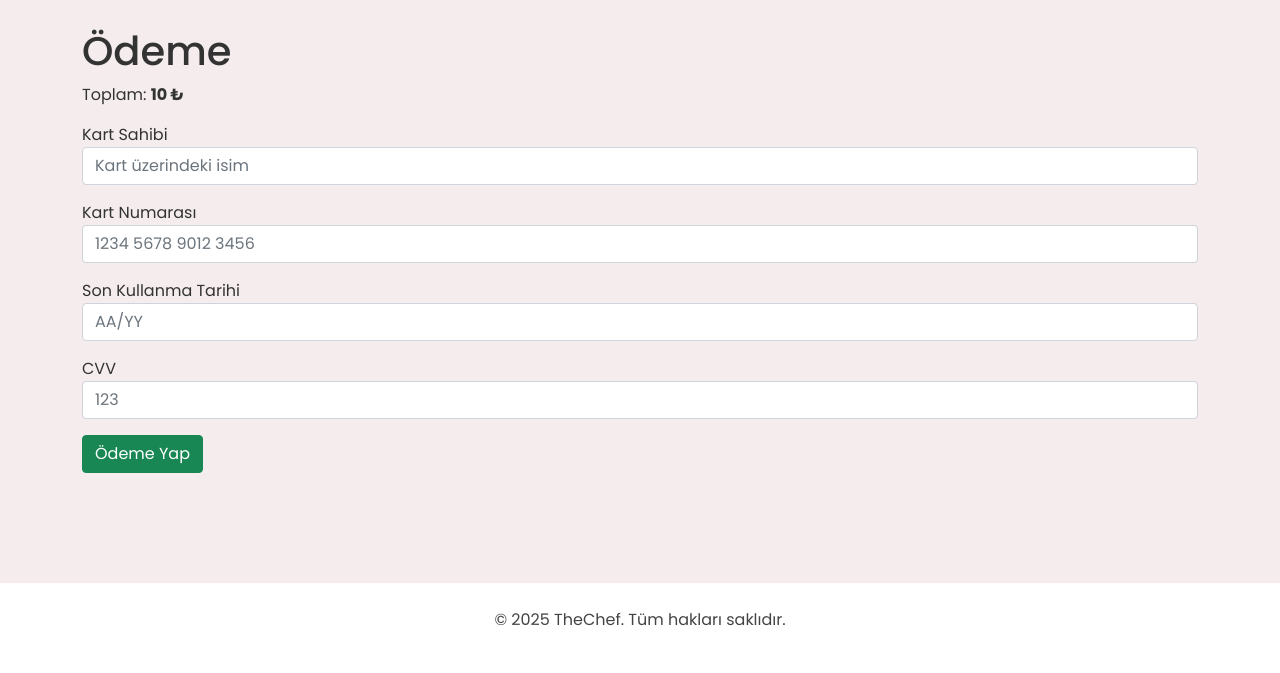
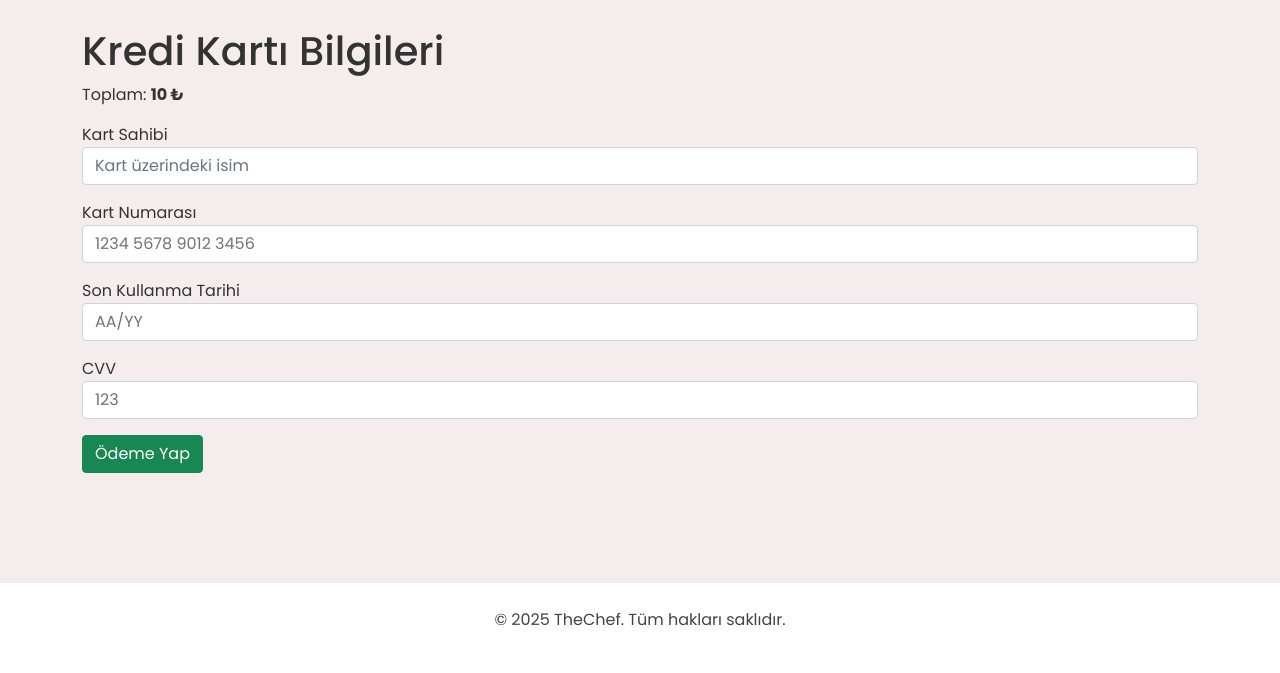
Before and after one commit to meryem74/thechef, a Flask app: template templates/payment.html in a window 1280 px wide. Shown: the part 127-800 px from the top of the page. Run offline with Flask 3, Linux system fonts and the light colour scheme; the template is opened without the code that fills it: most values are stand-ins (such as "Sample title", 1, 10 or a date in 2020).

Commit message:
Update payment.html

```diff
--- a/templates/payment.html
+++ b/templates/payment.html
@@ -3,7 +3,9 @@
 {% block title %}Ödeme{% endblock %}
 
 {% block content %}
-<h1>Ödeme</h1>
+<div class="payment-page">
+    <div class="payment-form-container">
+        <h1>Kredi Kartı Bilgileri</h1>
         <p>Toplam: <strong>{{ total }} ₺</strong></p>
 
         <form method="POST">
@@ -25,4 +27,6 @@
             </div>
             <button type="submit" class="btn btn-success">Ödeme Yap</button>
         </form>
+    </div>
+</div>
 {% endblock %}
```
Lines whose indentation alone changed are shown as unchanged.
